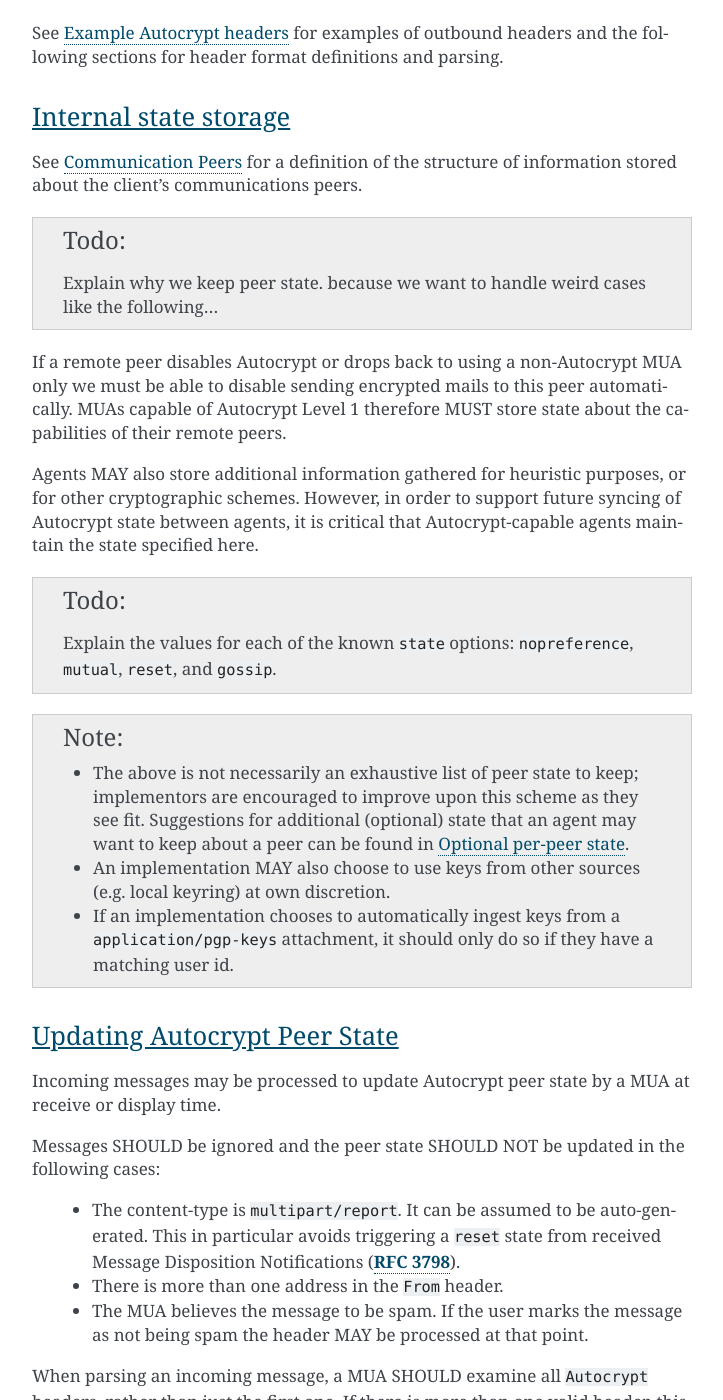
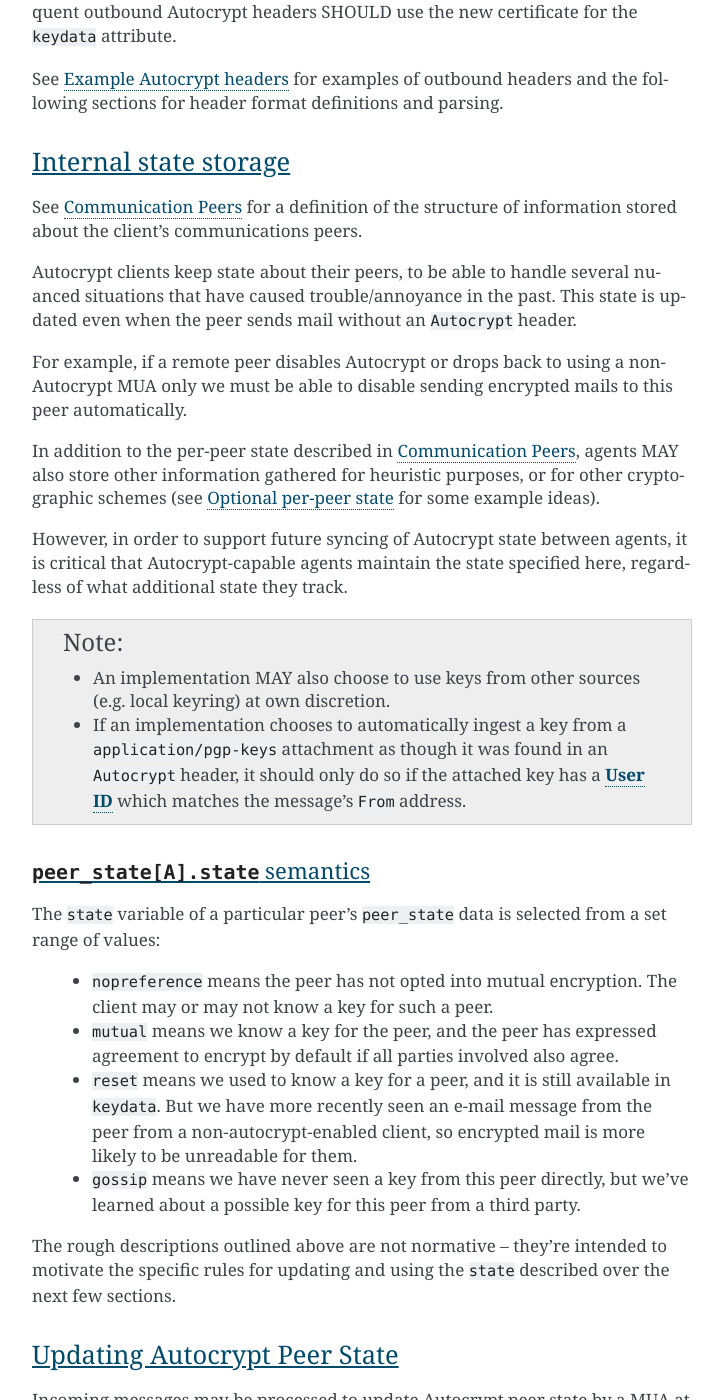
Before and after one commit to autocrypt/autocrypt, a Sphinx documentation site: the page built from doc/level1.rst, in a window 1280 px wide and 1400 px high, scrolled down 5978 px. Shown: the whole window, without its empty margins (388-1111 px from the left). Built offline with Sphinx 7.4.7, drawn with Linux system fonts in a browser that asks for light colours; some of the changed text lies outside the part shown.

Commit message:
clean up a few todos and explain why we need to keep peer state

```diff
--- a/doc/level1.rst
+++ b/doc/level1.rst
@@ -249,40 +249,56 @@ Internal state storage
 See :ref:`peer-state` for a definition of the structure of
 information stored about the client's communications peers.
 
-.. todo::
+Autocrypt clients keep state about their peers, to be able to handle
+several nuanced situations that have caused trouble/annoyance in the
+past.  This state is updated even when the peer sends mail without an
+``Autocrypt`` header.
 
-   Explain why we keep peer state.  because we want to handle weird cases like the following...
+For example, if a remote peer disables Autocrypt or drops back to
+using a non-Autocrypt MUA only we must be able to disable sending
+encrypted mails to this peer automatically.
 
-If a remote peer disables Autocrypt or drops back to using a
-non-Autocrypt MUA only we must be able to disable sending encrypted
-mails to this peer automatically.  MUAs capable of Autocrypt Level 1
-therefore MUST store state about the capabilities of their remote
-peers.
+In addition to the per-peer state described in :ref:`peer-state`,
+agents MAY also store other information gathered for heuristic
+purposes, or for other cryptographic schemes (see
+:doc:`optional-state` for some example ideas).
 
-Agents MAY also store additional information gathered for heuristic
-purposes, or for other cryptographic schemes.  However, in order to
-support future syncing of Autocrypt state between agents, it is
-critical that Autocrypt-capable agents maintain the state specified
-here.
-
-.. todo::
-
-   Explain the values for each of the known ``state`` options:
-   ``nopreference``, ``mutual``, ``reset``, and ``gossip``.
+However, in order to support future syncing of Autocrypt state between
+agents, it is critical that Autocrypt-capable agents maintain the
+state specified here, regardless of what additional state they track.
 
 .. note::
 
-  - The above is not necessarily an exhaustive list of peer state to
-    keep; implementors are encouraged to improve upon this scheme as
-    they see fit. Suggestions for additional (optional) state that an
-    agent may want to keep about a peer can be found in
-    :doc:`optional-state`.
   - An implementation MAY also choose to use keys from other sources
     (e.g. local keyring) at own discretion.
-  - If an implementation chooses to automatically ingest keys from a
-    ``application/pgp-keys`` attachment, it should only do so if they
-    have a matching user id.
+  - If an implementation chooses to automatically ingest a key from a
+    ``application/pgp-keys`` attachment as though it was found in an
+    ``Autocrypt`` header, it should only do so if the attached key has
+    a :rfc:`User ID <4880#section-5.11>` which matches the message's
+    ``From`` address.
 
+``peer_state[A].state`` semantics
+~~~~~~~~~~~~~~~~~~~~~~~~~~~~~~~~~
+
+The ``state`` variable of a particular peer's ``peer_state`` data is
+selected from a set range of values:
+
+  - ``nopreference`` means the peer has not opted into mutual
+    encryption.  The client may or may not know a key for such a peer.
+  - ``mutual`` means we know a key for the peer, and the peer has
+    expressed agreement to encrypt by default if all parties involved
+    also agree.
+  - ``reset`` means we used to know a key for a peer, and it is still
+    available in ``keydata``.  But we have more recently seen an
+    e-mail message from the peer from a non-autocrypt-enabled client,
+    so encrypted mail is more likely to be unreadable for them.
+  - ``gossip`` means we have never seen a key from this peer directly,
+    but we've learned about a possible key for this peer from a third
+    party.
+
+The rough descriptions outlined above are not normative -- they're
+intended to motivate the specific rules for updating and using the
+``state`` described over the next few sections.
 
 .. _update-peer-state:
 
```
